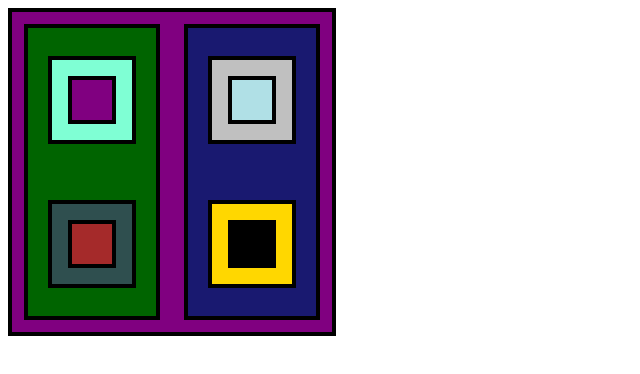
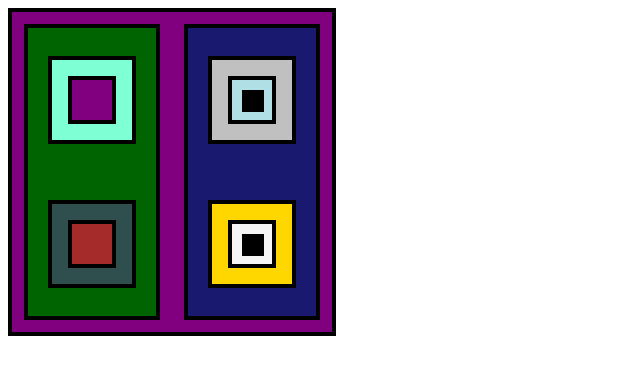
Before and after one commit to adrianoforcellini/exercises, a plain HTML site: page ex3vitralDivs.html in a window 1280 px wide. Shown: the whole page, without its empty margins (0-640 px from the left). Drawn offline with Linux system fonts and the light colour scheme.

Commit message:
pintando os 13

```diff
--- a/ex3vitralDivs.html
+++ b/ex3vitralDivs.html
@@ -16,10 +16,14 @@
         <div class="column_right">
             <div>
                 <div>
+                    <div>
+                    </div>
                 </div>
             </div>
             <div>
                 <div>
+                    <div>
+                    </div>
                 </div>
             </div>
         </div>
@@ -62,6 +66,15 @@
             width: 2.5rem;
             border: solid black 4px;
         }
+
+        div>div>div>div>div {
+            height: 1rem;
+            width: 1rem;
+            position: absolute;
+            transform: translate(10px, 10px);
+            margin: auto;
+            border: solid black 3px;
+        }
     </style>
     <script>
         let divRed = document.querySelector('#stack');
@@ -95,7 +108,11 @@
 
         let div2 = document.querySelectorAll('.column_right > div > div')
         div2[0].style.backgroundColor = 'PowderBlue';
-        div2[1].style.backgroundColor = 'black';
+        div2[1].style.backgroundColor = 'whitesmoke';
+
+        let divC = document.querySelectorAll('.column_right > div > div > div')
+        divC[0].style.backgroundColor = 'black';
+        divC[1].style.backgroundColor = 'black';
     </script>
 
 </body>
```
